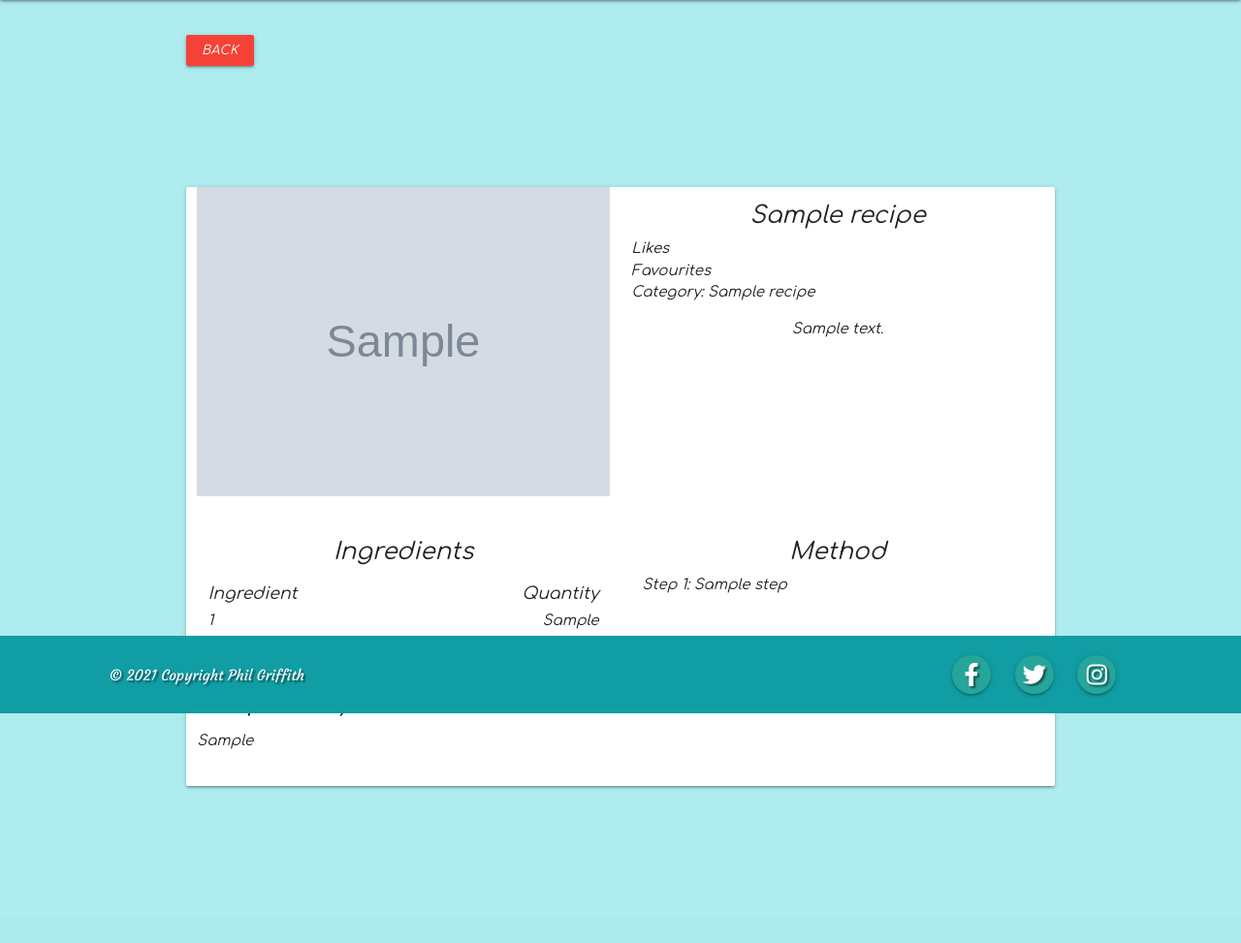
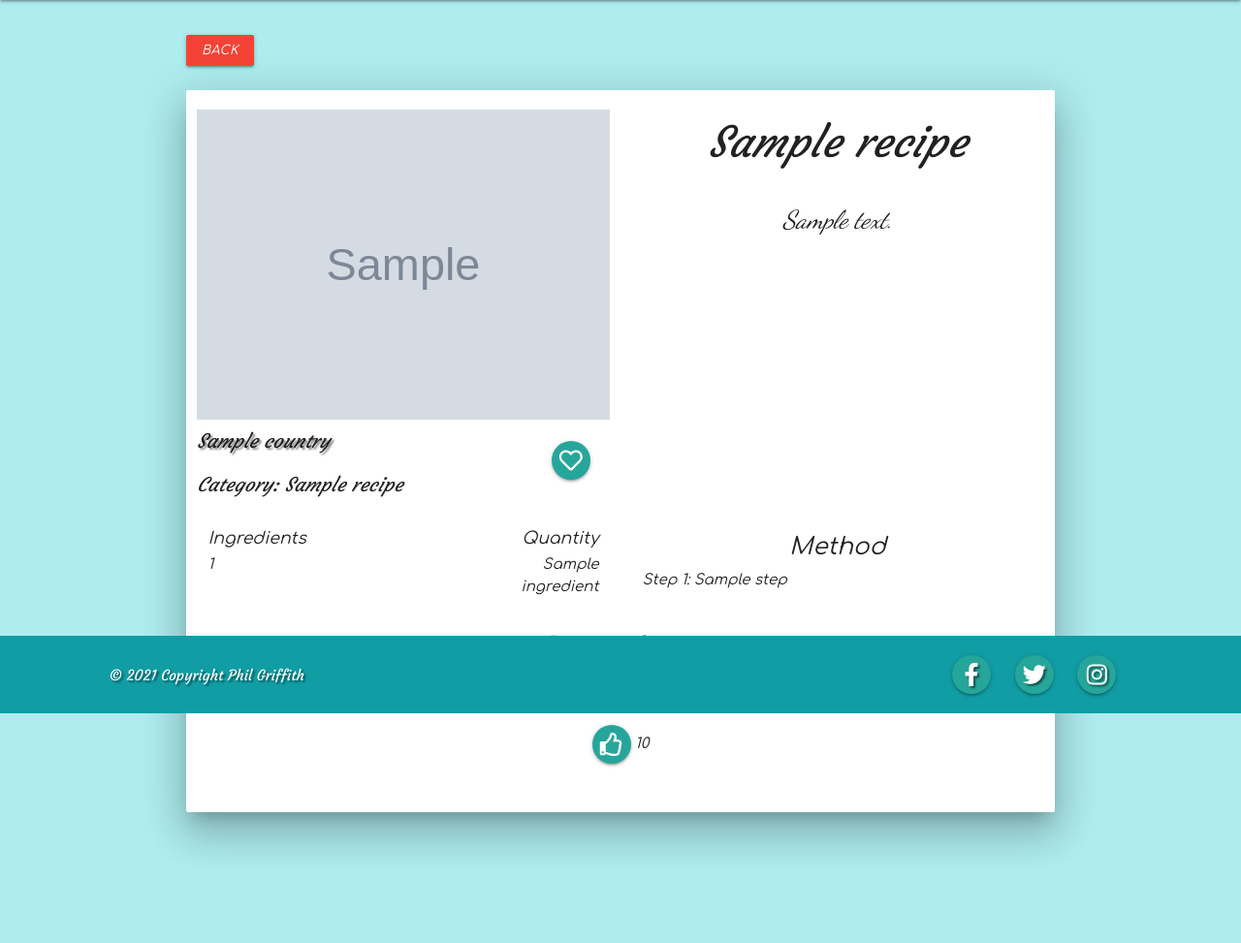
Before and after one commit to Code-Institute-Submissions/phil-griffith-world_recipes_AprResub, a Flask app: page /recipe_details/1 in a window 1280 px wide. Shown: the part 64-1037 px from the top of the page at 97% size. Before the commit the page ends 878 px from the top, so only its background shows below. Run offline with Flask 2, Linux system fonts and the light colour scheme; the visitor is signed in with stand-in values (Sample User, id 1); grey boxes marked "Sample" are stand-in pictures; a database or web service that is not in the repository returns one stand-in record (values such as "Sample title"); some libraries are stand-ins or nearby versions.

Commit message:
Style - Recipe Details page

```diff
--- a/static/css/style.css
+++ b/static/css/style.css
@@ -108,7 +108,7 @@ a.btn-floating.social-media {
 }
 
 
-/* ********************************** Recipe Page ************************************* */
+/* ********************************** Recipes Page ************************************* */
 
 #category_field, #country_field, #query_field {
     margin-top: 20px;
@@ -189,6 +189,49 @@ h4.card-content {
     margin-top: 50px;
 }
 
+.recipe-details {
+    margin-top: 25px;
+}
+
+#recipe_image {
+    margin-top: 20px;
+    position: relative;
+}
+
+#recipe_description h3 {
+    font-family: 'Courgette', cursive;
+    font-weight: 500;
+    margin: 0;
+}
+
+#recipe_description p {
+    font-family: 'Dancing Script', cursive;
+    font-size: 26px;
+    margin: 5px;
+}
+
+#recipe_image span {
+    font-family: 'Courgette', cursive;
+    font-size: 20px;
+}
+
+#rd_like_counter {
+    margin: 30px;
+}
+
+#category {
+    padding-top: 15px;
+}
+
+.recipe-details .favourite {
+    position: relative;
+}
+
+#rd_favourite {
+    position: absolute;
+    bottom: 30px;
+    right: 10px;
+}
 
 /* ********************************** Sign In / Register Page ************************************* */
 
--- a/templates/recipe_details.html
+++ b/templates/recipe_details.html
@@ -28,33 +28,42 @@
         </a>
     {% endif %}
 
-    <h2 class="center-align">{{ recipe_name }}</h2>
-
-
     <div class="row">
-        <div class="col card-panel s12">
+        <div class="col card-panel s12 recipe-details z-depth-5">
             <div class="row">
-                <div class="col s6 recipe-details">
+                <div id="recipe_image" class="col s12 m6">
                     <img src="{{ selected_recipe.image_url }}">
+                    <div>
+                        <span id="recipe_country" class="card-title text-shadow">{{ selected_recipe.country }}</span>
+                    </div>
+                    <div id="category">
+                        <span>Category: {{ selected_recipe.category_name }}</span>
+                    </div>
+                        <div class="favourite">
+                            <form method="POST" action="{{ url_for('add_to_favourites') }}">
+                                <input type="hidden" id="fav_recipe" name="fav_recipe" value="{{ selected_recipe._id }}">
+                                {% if session['user'] %}
+                                    <button id="rd_favourite" type="submit" class="btn-floating">
+                                        <i class="far fa-heart"></i>
+                                    </button>
+                                {% else %}
+                                    <a id="rd_favourite" class="btn-floating modal-trigger" href="#modal1">
+                                        <i class="far fa-heart"></i>
+                                    </a>
+                                {% endif %}
+                            </form>
+                        </div>
                 </div>
-                <div class="col s6">
-                    <h5 class="center-align">{{ selected_recipe.recipe_name }}</h5>
-                    <div class="">
-                        <span>Likes</span>
-                    </div>
-                    <div class="">
-                        <span>Favourites</span>
-                    </div>
-                    <span>Category: {{ selected_recipe.category_name }}</span>
+                <div id="recipe_description" class="col s12 m6">
+                    <h3 class="center-align">{{ selected_recipe.recipe_name }}</h3>
                     <p class="center-align">{{ selected_recipe.recipe_description }}</p>
                 </div>
             </div>
             <div class="row">
                 <!-- recipe ingredients -->
-                <div class="col s12 m6">
-                    <h5 class="center-align">Ingredients</h5>
+                <div id="recipe_ingredients" class="col s12 m6">
                     <div class="col s8">
-                        <h6>Ingredient</h6>
+                        <h6>Ingredients</h6>
                         {% for ingredient in selected_recipe.ingredients %}
                             <div>
                                 <span class="ingredients">{{ ingredient[0] }}</span>
@@ -85,9 +94,25 @@
             <div class="row">
                 <div class="col s12">
                     {% if selected_recipe.recipe_story %}
-                        <h5>Recipe Story</h5>
+                        <h5 class="center-align">Recipe Story</h5>
                         <p>{{ selected_recipe.recipe_story }}</p>
                     {% endif %}
+                    <div class="center-align" id="rd_like_counter">
+                            <form method="POST" action="{{ url_for('like_recipe') }}">
+                                <input type="hidden" id="like_recipe" name="like_recipe" value="{{ selected_recipe._id }}">
+                                {% if session['user'] %}
+                                    <button type="submit" id="like_button" class="btn-floating">
+                                        <i class="far fa-thumbs-up"></i>
+                                    </button>
+                                    <span>{{ selected_recipe.likes }}</span>
+                                {% else %}
+                                    <a id="like_button" class="btn-floating modal-trigger" href="#modal1">
+                                        <i class="far fa-thumbs-up"></i>
+                                    </a>
+                                    <span>{{ recipe.likes }}</span>
+                                {% endif %}
+                            </form>
+                        </div>
                 </div>
             </div>
         </div>
```
